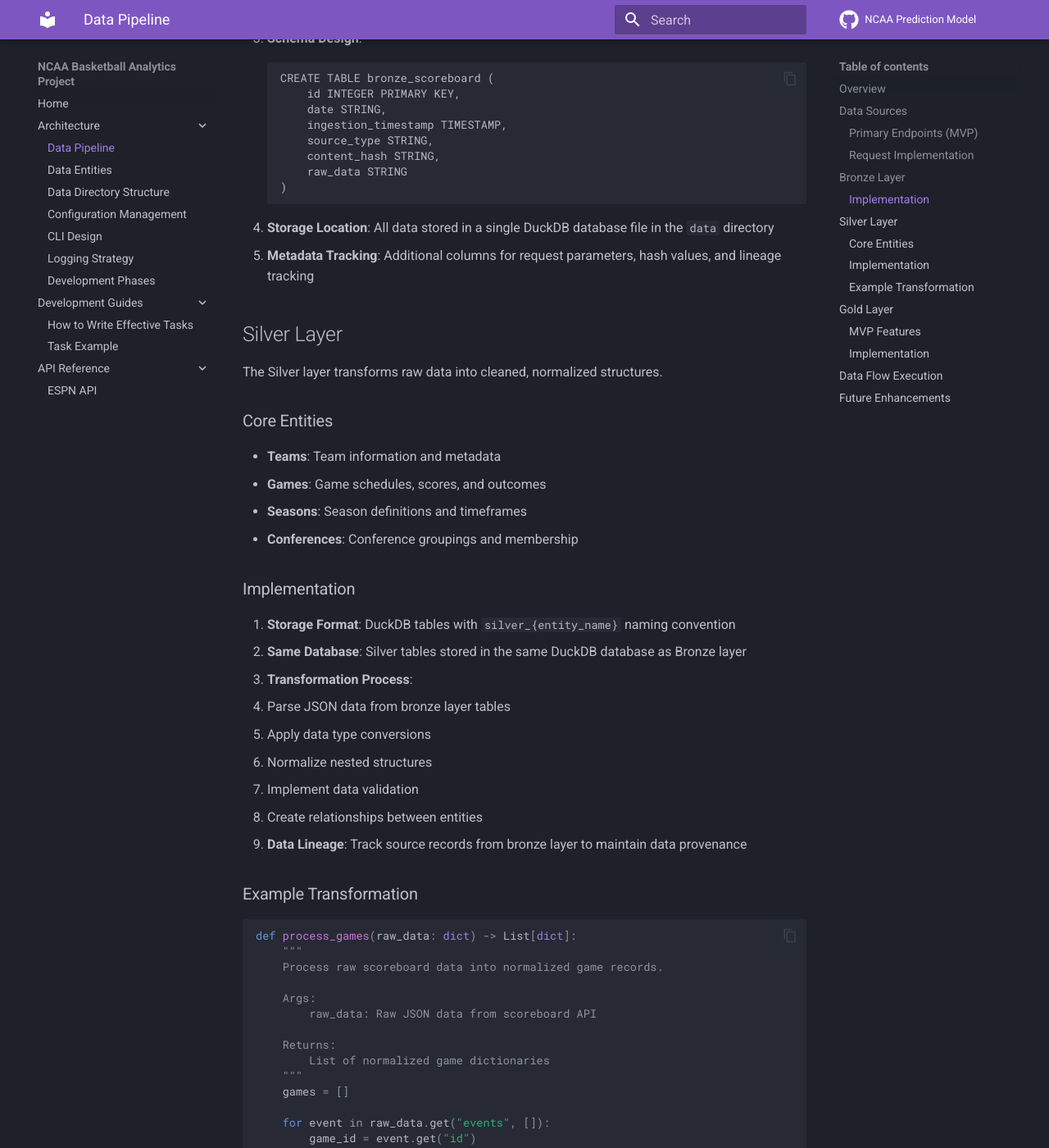
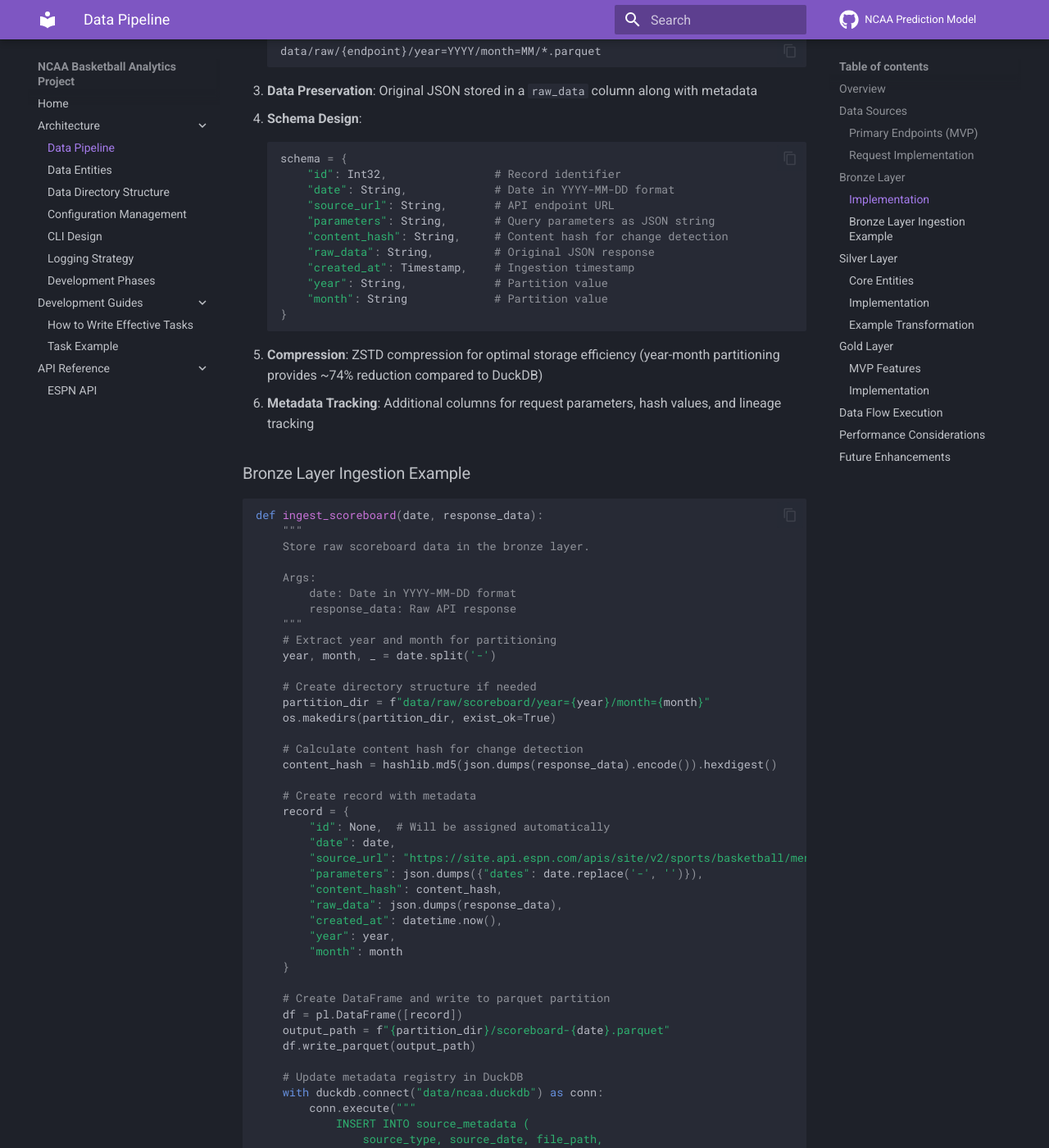
Before and after one commit to tim-mcdonnell/ncaa-prediction-model, an MkDocs documentation site: the page built from docs/architecture/data-pipeline.md, in a window 1280 px wide and 1400 px high, scrolled down 1727 px. Shown: the whole window at 82% size. Built offline with MkDocs 1.6.1 and Material for MkDocs 9.7.7, drawn with Linux system fonts in a browser that asks for light colours; comment, search, counter and statistics services are not loaded; some of the changed text lies outside the part shown.

Commit message:
Documentation updates for new bronze layer architecture

````diff
--- a/docs/architecture/data-pipeline.md
+++ b/docs/architecture/data-pipeline.md
@@ -69,21 +69,77 @@
 
 ### Implementation
 
-1. **Storage Format**: DuckDB tables with `bronze_{api_endpoint_name}` naming convention
-2. **Data Preservation**: Original JSON stored in a `raw_data` column along with metadata
-3. **Schema Design**:
+1. **Storage Format**: Partitioned Parquet files using year-month partitioning scheme
+2. **Directory Structure**:
    ```
-   CREATE TABLE bronze_scoreboard (
-       id INTEGER PRIMARY KEY,
-       date STRING,
-       ingestion_timestamp TIMESTAMP,
-       source_type STRING,
-       content_hash STRING,
-       raw_data STRING
-   )
+   data/raw/{endpoint}/year=YYYY/month=MM/*.parquet
    ```
-4. **Storage Location**: All data stored in a single DuckDB database file in the `data` directory
-5. **Metadata Tracking**: Additional columns for request parameters, hash values, and lineage tracking
+3. **Data Preservation**: Original JSON stored in a `raw_data` column along with metadata
+4. **Schema Design**:
+   ```python
+   schema = {
+       "id": Int32,                # Record identifier
+       "date": String,             # Date in YYYY-MM-DD format
+       "source_url": String,       # API endpoint URL
+       "parameters": String,       # Query parameters as JSON string
+       "content_hash": String,     # Content hash for change detection
+       "raw_data": String,         # Original JSON response
+       "created_at": Timestamp,    # Ingestion timestamp
+       "year": String,             # Partition value
+       "month": String             # Partition value
+   }
+   ```
+5. **Compression**: ZSTD compression for optimal storage efficiency (year-month partitioning provides ~74% reduction compared to DuckDB)
+6. **Metadata Tracking**: Additional columns for request parameters, hash values, and lineage tracking
+
+### Bronze Layer Ingestion Example
+
+```python
+def ingest_scoreboard(date, response_data):
+    """
+    Store raw scoreboard data in the bronze layer.
+
+    Args:
+        date: Date in YYYY-MM-DD format
+        response_data: Raw API response
+    """
+    # Extract year and month for partitioning
+    year, month, _ = date.split('-')
+
+    # Create directory structure if needed
+    partition_dir = f"data/raw/scoreboard/year={year}/month={month}"
+    os.makedirs(partition_dir, exist_ok=True)
+
+    # Calculate content hash for change detection
+    content_hash = hashlib.md5(json.dumps(response_data).encode()).hexdigest()
+
+    # Create record with metadata
+    record = {
+        "id": None,  # Will be assigned automatically
+        "date": date,
+        "source_url": "https://site.api.espn.com/apis/site/v2/sports/basketball/mens-college-basketball/scoreboard",
+        "parameters": json.dumps({"dates": date.replace('-', '')}),
+        "content_hash": content_hash,
+        "raw_data": json.dumps(response_data),
+        "created_at": datetime.now(),
+        "year": year,
+        "month": month
+    }
+
+    # Create DataFrame and write to parquet partition
+    df = pl.DataFrame([record])
+    output_path = f"{partition_dir}/scoreboard-{date}.parquet"
+    df.write_parquet(output_path)
+
+    # Update metadata registry in DuckDB
+    with duckdb.connect("data/ncaa.duckdb") as conn:
+        conn.execute("""
+            INSERT INTO source_metadata (
+                source_type, source_date, file_path,
+                content_hash, processed, ingestion_timestamp
+            ) VALUES (?, ?, ?, ?, ?, ?)
+        """, ["scoreboard", date, output_path, content_hash, False, datetime.now()])
+```
 
 ## Silver Layer
 
@@ -99,28 +155,49 @@
 ### Implementation
 
 1. **Storage Format**: DuckDB tables with `silver_{entity_name}` naming convention
-2. **Same Database**: Silver tables stored in the same DuckDB database as Bronze layer
-3. **Transformation Process**:
-   - Parse JSON data from bronze layer tables
+2. **Transformation Process**:
+   - Read JSON data from bronze layer Parquet files
    - Apply data type conversions
    - Normalize nested structures
    - Implement data validation
    - Create relationships between entities
-4. **Data Lineage**: Track source records from bronze layer to maintain data provenance
+3. **Data Lineage**: Track source records from bronze layer to maintain data provenance
 
 ### Example Transformation
 
 ```python
-def process_games(raw_data: dict) -> List[dict]:
+def process_games(date):
     """
     Process raw scoreboard data into normalized game records.
 
     Args:
-        raw_data: Raw JSON data from scoreboard API
+        date: Date in YYYY-MM-DD format
 
     Returns:
         List of normalized game dictionaries
     """
+    # Extract year and month for loading bronze data
+    year, month, _ = date.split('-')
+
+    # Path to the bronze layer partition
+    bronze_path = f"data/raw/scoreboard/year={year}/month={month}"
+
+    # Load the raw data from parquet
+    try:
+        df = pl.read_parquet(
+            bronze_path,
+            filters=[pl.col("date") == date]
+        )
+
+        if len(df) == 0:
+            return []
+
+        # Get the most recent record for this date
+        raw_data = json.loads(df.sort("created_at", descending=True)[0, "raw_data"])
+    except Exception as e:
+        logger.error(f"Error loading bronze data: {e}")
+        return []
+
     games = []
 
     for event in raw_data.get("events", []):
@@ -241,7 +318,7 @@
 
 The data pipeline is executed through a command-line interface with the following steps:
 
-1. **Ingest**: Fetch and store raw data
+1. **Ingest**: Fetch and store raw data in Parquet files
    ```bash
    python run.py ingest scoreboard --date 2023-03-01
    ```
@@ -251,15 +328,32 @@
    python run.py process bronze-to-silver --entity games
    ```
 
-3. **Features**: Generate gold layer features
+3. **Feature**: Generate features for prediction
    ```bash
    python run.py features generate --feature-set team_performance
    ```
 
-4. **Model**: Train and evaluate prediction models
+4. **Train**: Train prediction model
    ```bash
    python run.py model train --model-type logistic --feature-set team_performance
    ```
+
+5. **Predict**: Generate predictions
+   ```bash
+   python run.py model predict --upcoming
+   ```
+
+## Performance Considerations
+
+The revised bronze layer architecture offers several advantages:
+
+1. **Storage Efficiency**: Year-month partitioned Parquet files reduce storage requirements by approximately 74% compared to DuckDB storage (353MB vs 3.1GB in tests)
+
+2. **Optimized Compression**: ZSTD compression works more efficiently with data partitioned by month, as games from the same month have similar structures and patterns
+
+3. **Query Performance**: Reading specific date ranges is faster with partitioning, especially for filtered queries
+
+4. **Scalability**: Better support for parallel processing and distributed workloads if needed in the future
 
 ## Future Enhancements
 
````
Also changed, not shown: CONTRIBUTING.md (+13 -8 lines), README.md (+6 -1 lines), docs/architecture/data-directory-structure.md (+81 -59 lines), docs/architecture/index.md (+28 -12 lines), 1 other file.
